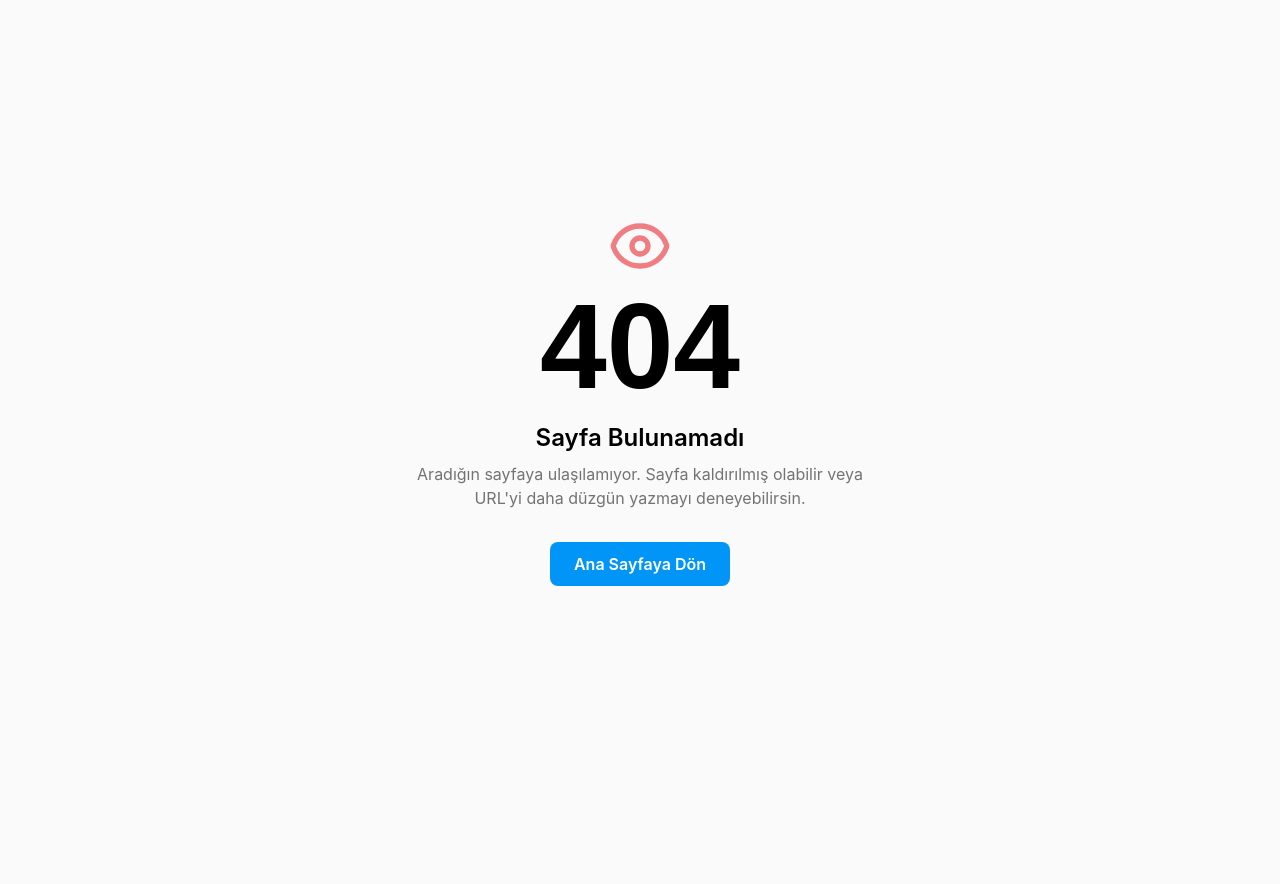
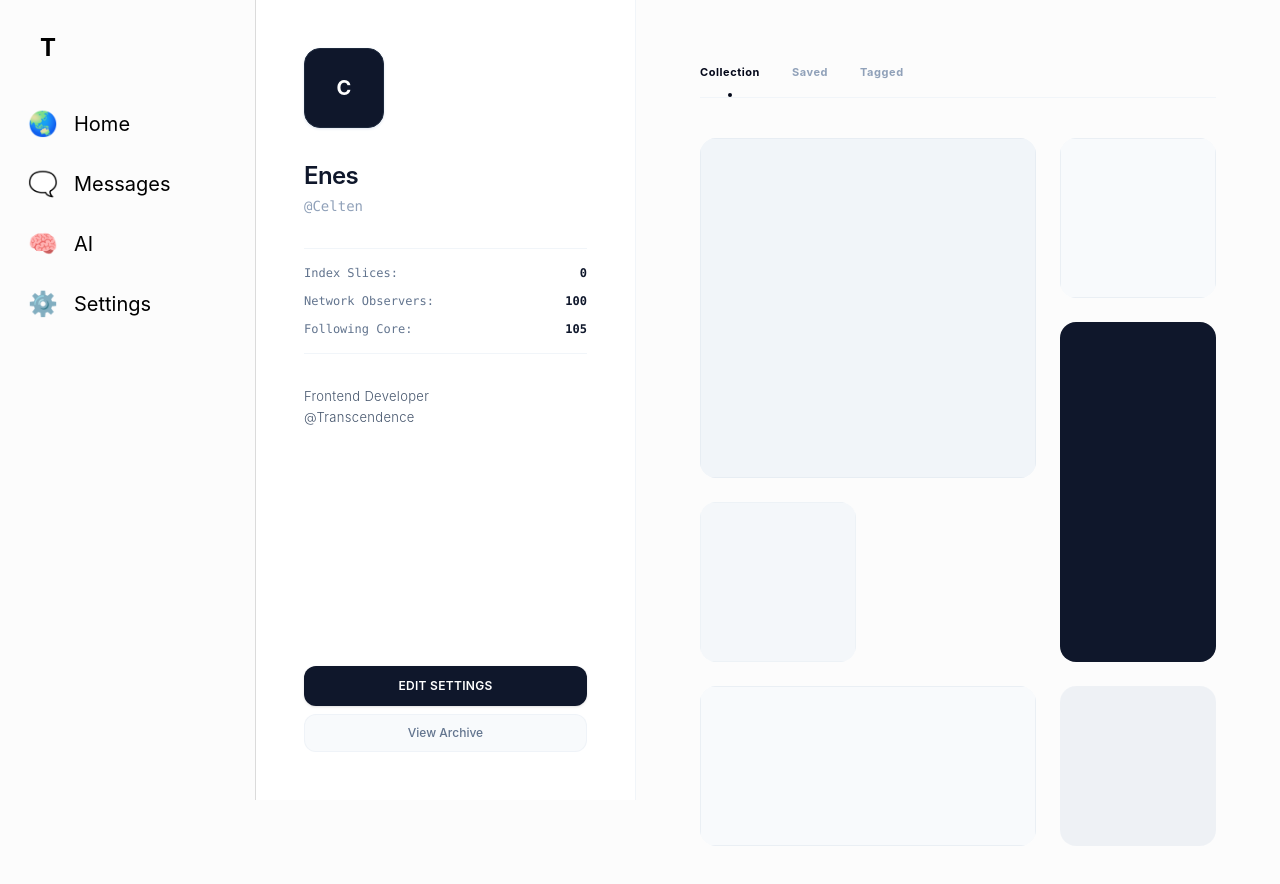
Before and after one commit to sudaban/ft_transcendence, a SvelteKit app in the folder Frontend/: page /profile in a window 1280 px wide. Before the commit this address had no page. Shown: the top 884 px of the page. Before the commit the page ends 800 px from the top, so only its background shows below. Built offline with nearby package versions, Linux system fonts and the light colour scheme.

Commit message:
I added profile page

```diff
--- /dev/null
+++ b/Frontend/src/routes/profile/+page.svelte
@@ -0,0 +1,177 @@
+<script lang="ts">
+  import { onMount } from 'svelte';
+  import gsap from 'gsap';
+  import Sidebar from '$lib/components/Sidebar.svelte';
+  import MobileNav from '$lib/components/MobileNav.svelte';
+
+  let user = $state({
+    username: 'Celten',
+    fullName: 'Enes',
+    bio: 'Frontend Developer \n @Transcendence',
+    posts: 0,
+    followers: 100,
+    following: 105,
+    avatarColor: 'bg-slate-900 border border-slate-800 text-white shadow-sm shadow-slate-200',
+    avatarLetter: 'C'
+  });
+
+  let posts = $state([
+    { id: 1, type: 'image', color: 'bg-slate-100 border border-slate-200/60', likes: 120, comments: 14, size: 'col-span-2 row-span-2 h-[340px]' }, // Öne çıkan büyük kart
+    { id: 2, type: 'image', color: 'bg-slate-50 border border-slate-200/60', likes: 89, comments: 2, size: 'col-span-1 row-span-1 h-[160px]' },
+    { id: 3, type: 'image', color: 'bg-slate-900', likes: 450, comments: 42, size: 'col-span-1 row-span-2 h-[340px]' }, // Koyu kontrast dikey kart
+    { id: 4, type: 'image', color: 'bg-slate-100/70 border border-slate-200/40', likes: 32, comments: 1, size: 'col-span-1 row-span-1 h-[160px]' },
+    { id: 5, type: 'image', color: 'bg-slate-50 border border-slate-200/60', likes: 210, comments: 8, size: 'col-span-2 row-span-1 h-[160px]' }, // Geniş yatay kart
+    { id: 6, type: 'image', color: 'bg-slate-200/50', likes: 15, comments: 0, size: 'col-span-1 row-span-1 h-[160px]' }
+  ]);
+
+  let fileInput: HTMLInputElement;
+
+  onMount(() => {
+    const tl = gsap.timeline({ defaults: { ease: 'power3.out' } });
+
+    tl.fromTo('.editorial-sidebar',
+      { opacity: 0, x: -30 },
+      { opacity: 1, x: 0, duration: 0.8 }
+    )
+    .fromTo('.portfolio-item',
+      { opacity: 0, y: 20, scale: 0.98 },
+      { opacity: 1, y: 0, scale: 1, duration: 0.5, stagger: 0.06 },
+      "-=0.5"
+    );
+  });
+
+  function handleAvatarClick() {
+    fileInput.click();
+  }
+
+  function handleFileChange(event: Event) {
+    const target = event.target as HTMLInputElement;
+    if (target.files && target.files.length > 0) {
+      const file = target.files[0];
+      if (!file.type.startsWith('image/')) {
+        alert("Lütfen sadece resim dosyası yükleyin.");
+        return;
+      }
+      if (file.size > 2 * 1024 * 1024) {
+        alert("Dosya boyutu 2MB'ı geçemez.");
+        return;
+      }
+
+      alert(`"${file.name}" adlı fotoğraf seçildi. (MOCK Yükleme)`);
+      user.avatarColor = 'bg-slate-950 text-emerald-400 font-mono';
+      user.avatarLetter = '✓';
+    }
+  }
+</script>
+
+<div class="min-h-screen bg-[#fcfcfc] text-slate-800 font-sans flex overflow-hidden selection:bg-slate-900 selection:text-white">
+
+  <Sidebar />
+
+  <main class="flex-1 overflow-y-auto custom-scrollbar flex flex-col lg:flex-row">
+
+    <section class="editorial-sidebar w-full lg:w-[380px] lg:h-screen lg:border-r border-slate-100 bg-white p-8 md:p-12 flex flex-col justify-between shrink-0">
+
+      <div class="flex flex-col gap-8">
+        <div class="relative w-20 h-20 rounded-2xl cursor-pointer group overflow-hidden {user.avatarColor} flex items-center justify-center font-bold text-xl transition-all duration-300 hover:scale-105"
+             onclick={handleAvatarClick} onkeydown={e => e.key === 'Enter' && handleAvatarClick()} role="button" tabindex="0">
+          {user.avatarLetter}
+          <div class="absolute inset-0 bg-black/50 opacity-0 group-hover:opacity-100 transition-opacity flex items-center justify-center text-xs text-white">
+            Change
+          </div>
+          <input bind:this={fileInput} type="file" accept="image/*" class="hidden" onchange={handleFileChange}>
+        </div>
+
+        <div>
+          <h1 class="text-2xl font-semibold tracking-tight text-slate-900">{user.fullName}</h1>
+          <p class="text-sm font-mono text-slate-400 mt-1">@{user.username}</p>
+        </div>
+
+        <div class="flex flex-col gap-3 py-4 border-y border-slate-100 w-full font-mono text-xs">
+          <div class="flex justify-between text-slate-500">
+            <span>Index Slices:</span>
+            <span class="font-bold text-slate-900">{user.posts}</span>
+          </div>
+          <div class="flex justify-between text-slate-500">
+            <span>Network Observers:</span>
+            <span class="font-bold text-slate-900">{user.followers}</span>
+          </div>
+          <div class="flex justify-between text-slate-500">
+            <span>Following Core:</span>
+            <span class="font-bold text-slate-900">{user.following}</span>
+          </div>
+        </div>
+
+        <div class="text-[13px] text-slate-600 leading-relaxed whitespace-pre-line font-light tracking-wide">
+          {user.bio}
+        </div>
+      </div>
+
+      <div class="flex flex-col gap-2 mt-8 lg:mt-0 w-full">
+        <button class="w-full bg-slate-900 text-white text-xs font-semibold tracking-wide uppercase py-3 rounded-xl hover:bg-black transition-colors shadow-sm">
+          Edit Settings
+        </button>
+        <button class="w-full bg-slate-50 text-slate-500 text-xs font-medium py-2.5 rounded-xl hover:bg-slate-100 hover:text-slate-800 transition-colors border border-slate-200/40">
+          View Archive
+        </button>
+      </div>
+
+    </section>
+
+    <section class="flex-1 p-8 md:p-12 lg:p-16 overflow-y-auto custom-scrollbar bg-[#fcfcfc]">
+
+      <div class="flex gap-8 text-[11px] font-bold tracking-wider uppercase text-slate-400 mb-10 border-b border-slate-100 pb-4">
+        <button class="text-slate-950 flex items-center gap-1.5 relative">
+          <span class="w-1 h-1 rounded-full bg-slate-950 absolute -bottom-4 left-1/2 -translate-x-1/2"></span>
+          Collection
+        </button>
+        <button class="hover:text-slate-900 transition-colors">Saved</button>
+        <button class="hover:text-slate-900 transition-colors">Tagged</button>
+      </div>
+
+      <div class="grid grid-cols-1 sm:grid-cols-2 md:grid-cols-3 gap-6 auto-rows-max max-w-4xl">
+        {#each posts as post}
+          <div class="portfolio-item {post.size} rounded-2xl cursor-pointer relative group overflow-hidden transition-all duration-300 hover:-translate-y-1">
+
+            <div class="w-full h-full {post.color} transition-transform duration-500 group-hover:scale-[1.02]"></div>
+
+            <div class="absolute inset-0 bg-gradient-to-t from-slate-950/80 via-slate-950/20 to-transparent opacity-0 group-hover:opacity-100 transition-opacity flex items-end p-6 text-white">
+              <div class="flex items-center gap-5 text-xs font-mono tracking-wide">
+                <div class="flex items-center gap-1.5">
+                  <span class="text-slate-300">▲</span> {post.likes}
+                </div>
+                <div class="flex items-center gap-1.5">
+                  <span class="text-slate-300">⎔</span> {post.comments}
+                </div>
+              </div>
+              <div class="absolute top-4 right-4 bg-white/10 backdrop-blur-sm px-2 py-0.5 rounded text-[9px] font-mono tracking-widest text-white/80">
+                #{post.id}
+              </div>
+            </div>
+
+          </div>
+        {/each}
+      </div>
+
+    </section>
+
+  </main>
+
+  <MobileNav />
+
+</div>
+
+<style>
+  .custom-scrollbar::-webkit-scrollbar
+  {
+    width: 3px;
+  }
+  .custom-scrollbar::-webkit-scrollbar-track
+  {
+    background: transparent;
+  }
+  .custom-scrollbar::-webkit-scrollbar-thumb
+  {
+    background: #e2e8f0;
+  }
+</style>
```
